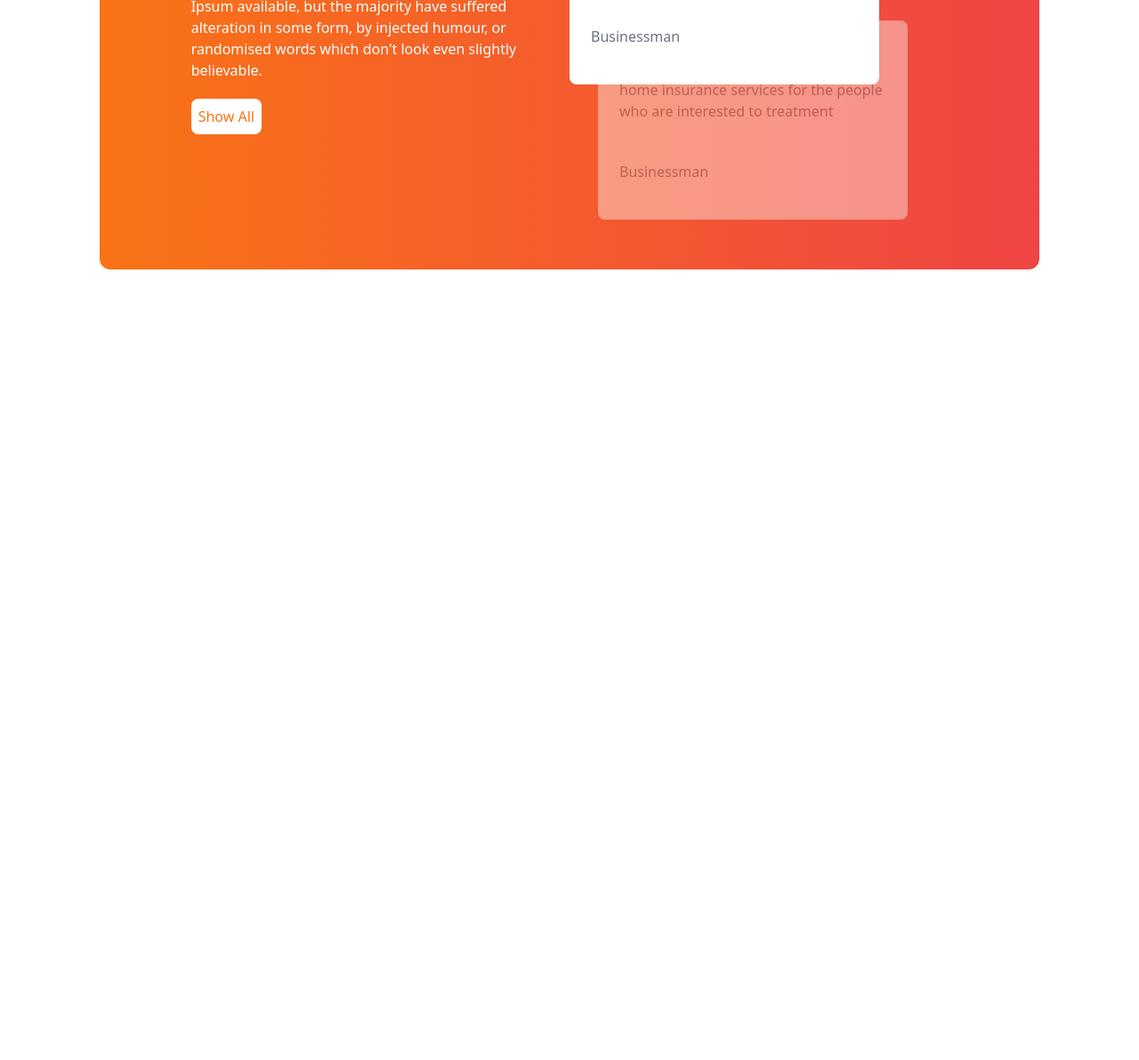
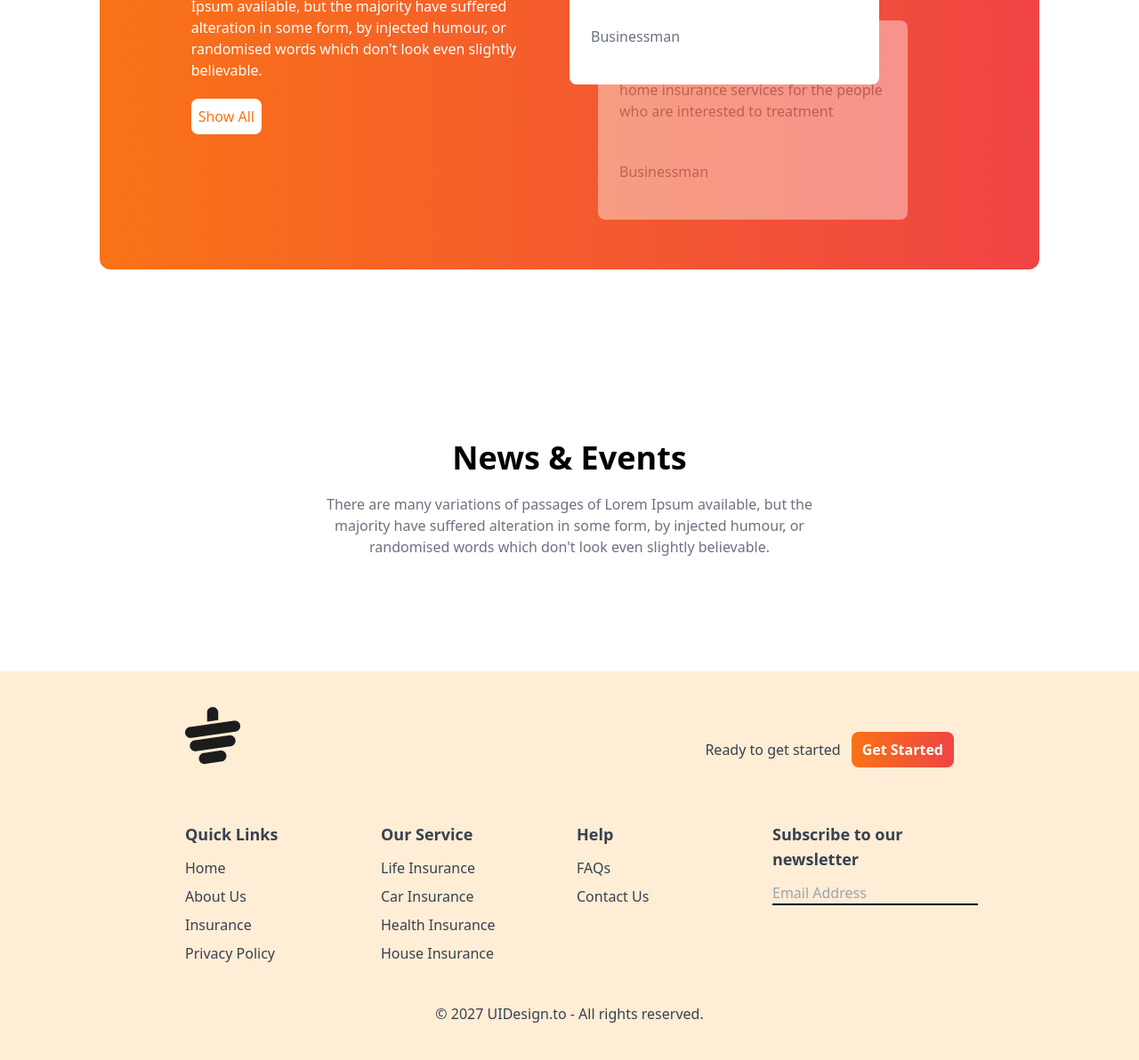
Before and after one commit to hamimbsf/teahouse, a plain HTML site: page index.html in a window 1280 px wide. Shown: the part 2141-3333 px from the top of the page at 89% size. Before the commit the page ends 2540 px from the top, so only its background shows below. Drawn offline with nearby package versions, Linux system fonts and the light colour scheme.

Commit message:
added footer

```diff
--- a/index.html
+++ b/index.html
@@ -248,6 +248,84 @@
           </div>
         </div>
       </section>
+      <!-- news section -->
+      <section class="py-8 lg:py-24">
+        <!-- title -->
+        <div class="text-center mb-8">
+          <h1 class="text-3xl md:text-4xl font-bold mb-5">News & Events</h1>
+          <p class="text-gray-500 max-w-xl mx-auto">
+            There are many variations of passages of Lorem Ipsum available, but
+            the majority have suffered alteration in some form, by injected
+            humour, or randomised words which don't look even slightly
+            believable.
+          </p>
+        </div>
+      </section>
     </main>
+    <!-- footer section -->
+    <footer class="bg-orange-100 text-gray-700 py-10 px-4 md:px-16">
+      <div class="w-9/12 mx-auto">
+        <!-- logos -->
+        <div class="mb-8 flex justify-between">
+          <img class="mb-8" src="images/cup.png" alt="logos" />
+          <div class="flex items-center gap-3">
+            <h4>Ready to get started</h4>
+            <button
+              class="bg-gradient-to-r from-orange-500 to-red-500 px-3 py-2 rounded-lg text-white font-bold"
+            >
+              Get Started
+            </button>
+          </div>
+        </div>
+        <!-- links -->
+        <div class="grid grid-cols-1 md:grid-cols-2 lg:grid-cols-4 gap-4">
+          <!-- first column -->
+          <div>
+            <h3 class="font-semibold text-lg mb-3">Quick Links</h3>
+            <ul class="space-y-2">
+              <li><a class="hover:text-orange-600" href="#">Home</a></li>
+              <li><a class="hover:text-orange-600" href="#">About Us</a></li>
+              <li><a class="hover:text-orange-600" href="#">Insurance</a></li>
+              <li>
+                <a class="hover:text-orange-600" href="#">Privacy Policy</a>
+              </li>
+            </ul>
+          </div>
+          <!-- Second column -->
+          <div>
+            <h3 class="font-semibold text-lg mb-3">Our Service</h3>
+            <ul class="space-y-2">
+              <li><a class="hover:text-orange-600" href="#">Life Insurance</a></li>
+              <li><a class="hover:text-orange-600" href="#">Car Insurance</a></li>
+              <li><a class="hover:text-orange-600" href="#">Health Insurance</a></li>
+              <li>
+                <a class="hover:text-orange-600" href="#">House Insurance</a>
+              </li>
+            </ul>
+          </div>
+          <!-- Third column -->
+          <div>
+            <h3 class="font-semibold text-lg mb-3">Help</h3>
+            <ul class="space-y-2">
+              <li><a class="hover:text-orange-600" href="#">FAQs</a></li>
+              <li><a class="hover:text-orange-600" href="#">Contact Us</a></li>
+            </ul>
+          </div>
+          <!-- fourth Column -->
+          <div>
+            <h3 class="font-semibold text-lg mb-3">Subscribe to our <br>newsletter</h3>
+            <div class="flex flex-col space-y-2">
+                <div>
+                    <input class="bg-transparent border-b-2 border-black" placeholder="Email Address" type="text">
+                </div>
+                <div class="flex justify-between w-2/5 mb-2 mt-8">
+
+                </div>
+            </div>
+          </div>
+        </div>
+        <p class="text-center pt-11">© 2027 UIDesign.to - All rights reserved.</p>
+      </div>
+    </footer>
   </body>
 </html>
```
Lines whose indentation alone changed are shown as unchanged.
